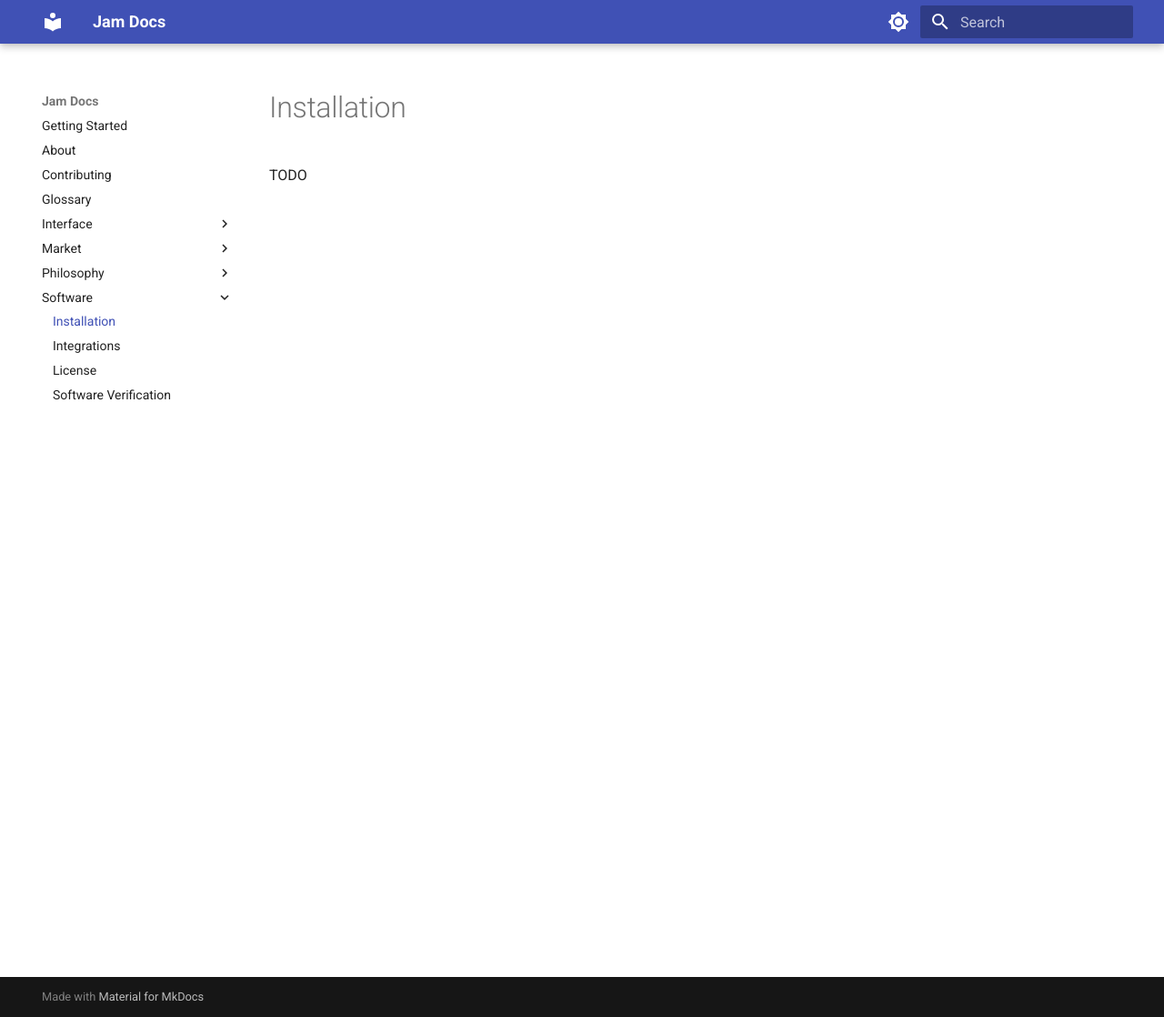
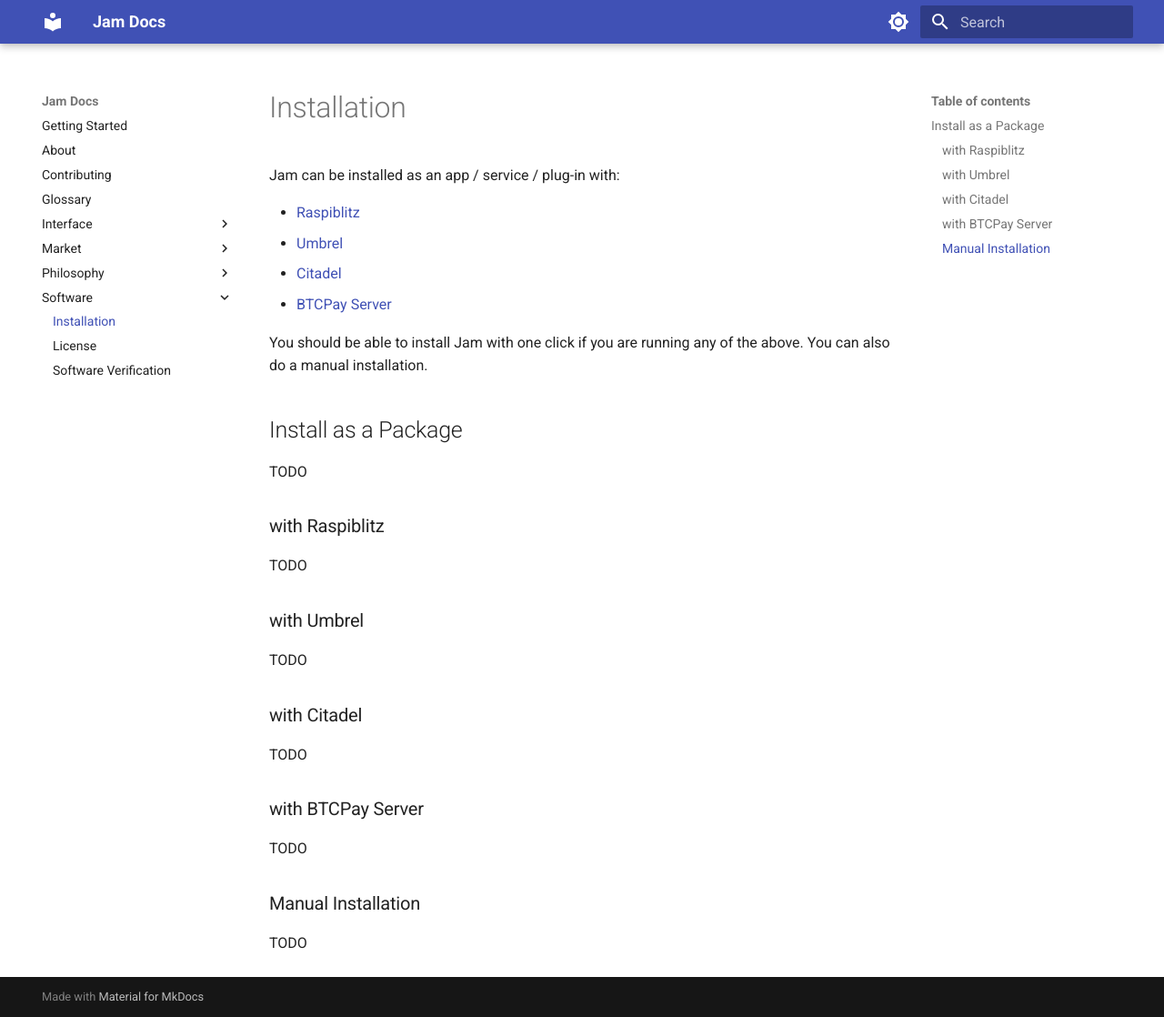
Before and after one commit to joinmarket-webui/jamdocs, an MkDocs documentation site: the page built from docs/software/installation.md, in a window 1280 px wide and 1118 px high. Shown: the whole window at 91% size. Built offline with MkDocs 1.6.1 and Material for MkDocs 9.7.7, drawn with Linux system fonts in a browser that asks for light colours.

Commit message:
docs: merge /integrations into /installation

```diff
--- a/docs/software/installation.md
+++ b/docs/software/installation.md
@@ -1,3 +1,35 @@
 # Installation
 
+Jam can be installed as an app / service / plug-in with:
+
+- [Raspiblitz](https://github.com/rootzoll/raspiblitz)
+- [Umbrel](https://umbrel.com/)
+- [Citadel](https://github.com/runcitadel)
+- [BTCPay Server](https://btcpayserver.org/)
+
+You should be able to install Jam with one click if you are running any of the
+above. You can also do a manual installation.
+
+## Install as a Package
+
 TODO
+
+### with Raspiblitz
+
+TODO
+
+### with Umbrel
+
+TODO
+
+### with Citadel
+
+TODO
+
+### with BTCPay Server
+
+TODO
+
+### Manual Installation
+
+TODO
```
Also changed, not shown: docs/software/integrations.md (deleted, +0 -13 lines).
